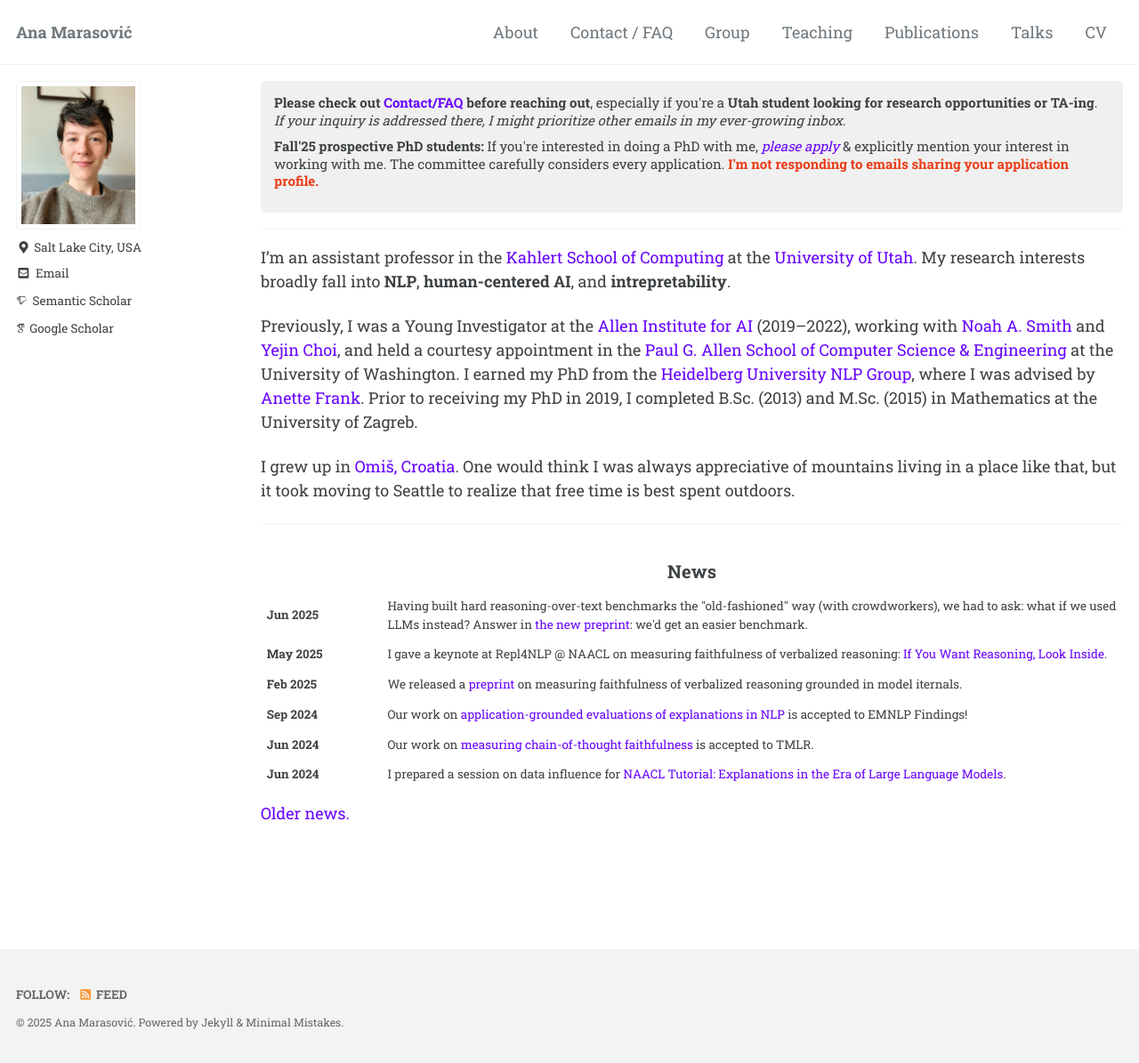
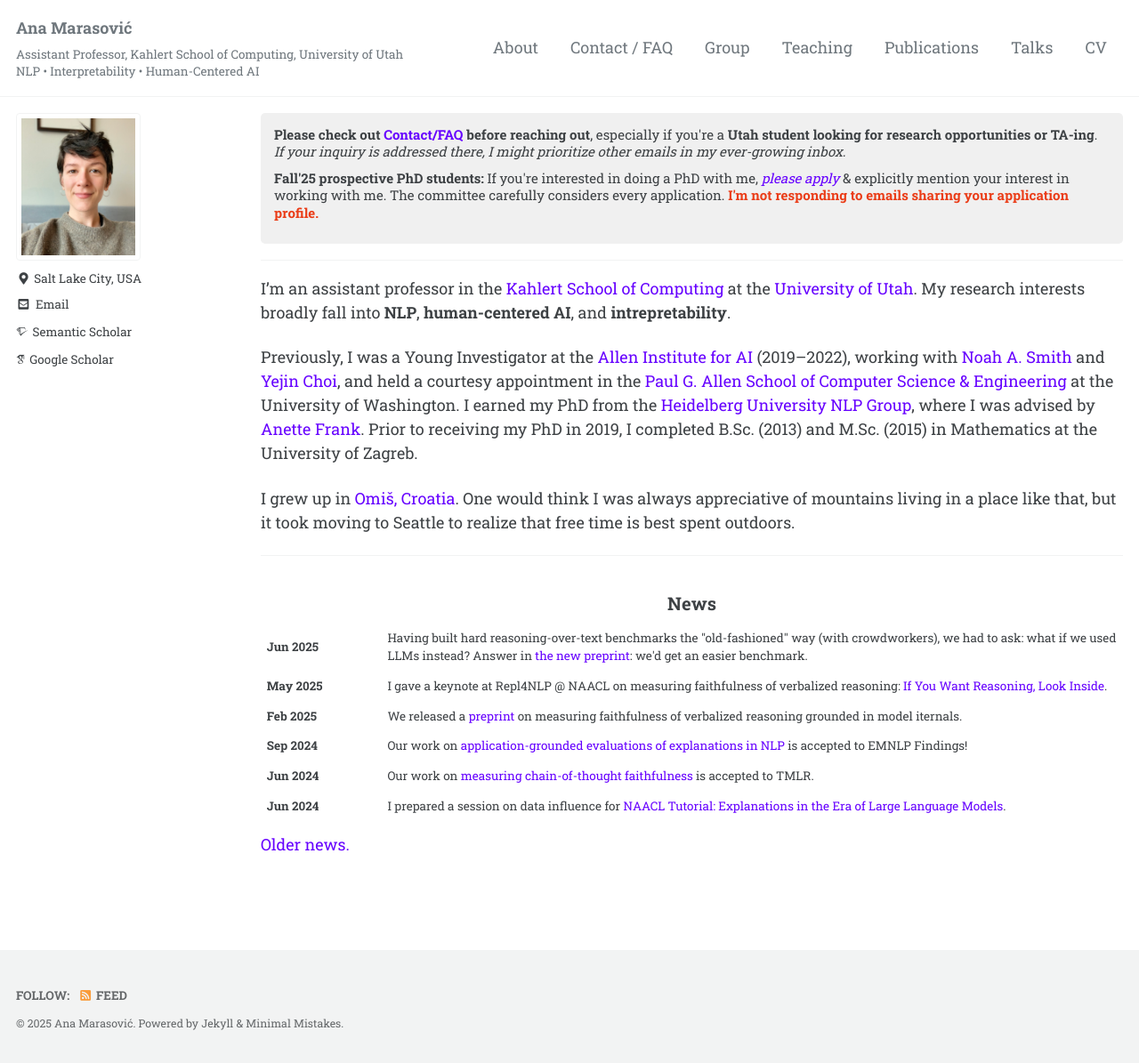
Before and after one commit to amarasovic/amarasovic.github.io, a Jekyll site: the page built from index.md, in a window 1280 px wide and 1195 px high. Shown: the whole window at 89% size. Built offline with Jekyll 4.4.1, drawn with Linux system fonts in a browser that asks for light colours; cached includes are drawn as plain includes; some web fonts are replaced; a script that is not in the unit is left out.

Commit message:
Add title and research areas below name
Add subtitle with position (Assistant Professor, Kahlert School of Computing, University of Utah) and research areas (NLP • Interpretability • Human-Centered AI) below the main site title. Update CSS to properly style and position the subtitle.

🤖 Generated with [Claude Code](https://claude.ai/code)

Co-Authored-By: Claude <noreply@anthropic.com>

```diff
--- a/_config.yml
+++ b/_config.yml
@@ -18,7 +18,7 @@ minimal_mistakes_skin    : "default" # "air", "aqua", "contrast", "dark", "dirt"
 locale                   : "en-US"
 title                    : "Ana Marasović"
 title_separator          : "-"
-subtitle                 : # site tagline that appears below site title in masthead
+subtitle                 : "Assistant Professor, Kahlert School of Computing, University of Utah<br>NLP • Interpretability • Human-Centered AI" # site tagline that appears below site title in masthead
 name                     : "Ana Marasović"
 description              :
 url                      : https://amarasovic.github.io # the base hostname & protocol for your site e.g. "https://mmistakes.github.io"
--- a/assets/css/main.scss
+++ b/assets/css/main.scss
@@ -22,6 +22,15 @@ a {
 
 .site-title {
   justify-content: flex-start !important;
+  flex-direction: column !important;
+  align-items: flex-start !important;
+}
+
+.site-subtitle {
+  font-size: $type-size-6 !important;
+  font-weight: normal !important;
+  margin-top: 0.5em !important;
+  line-height: 1.4 !important;
 }
 
 /*
```
